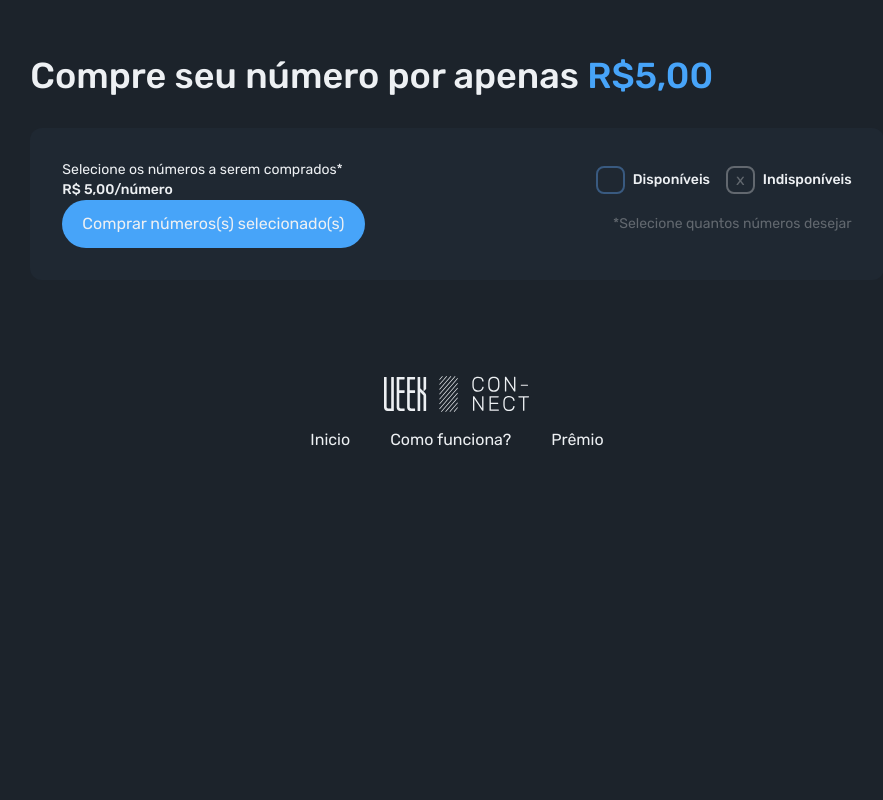
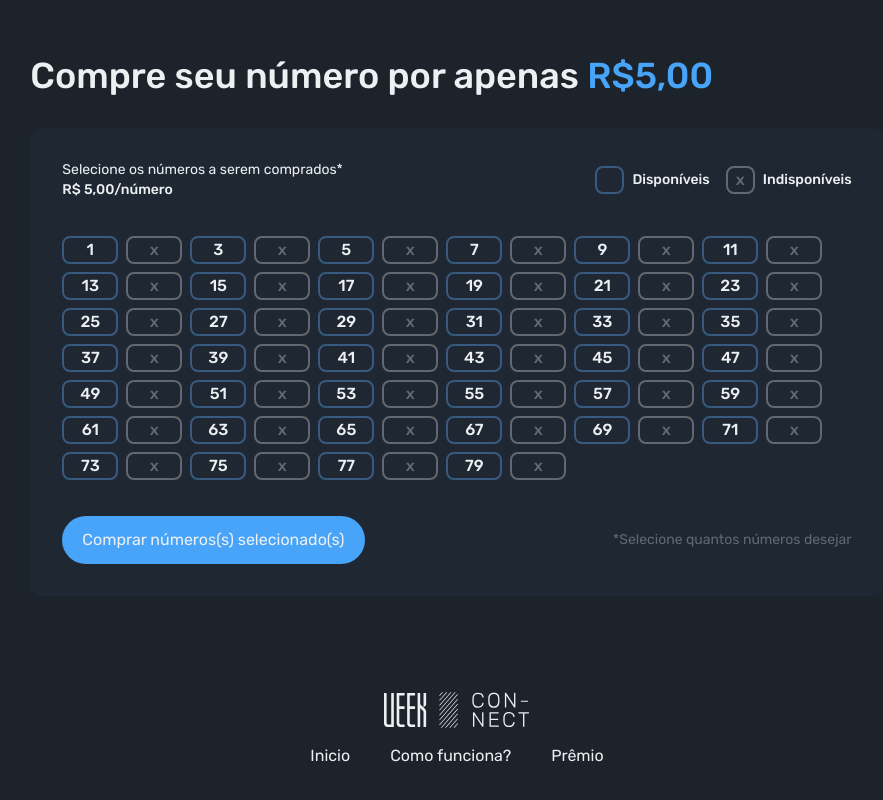
Before and after one commit to rodrigocitadin/ueek, a Next.js app: page / in a window 1280 px wide. Shown: the part 1144-1944 px from the top of the page, without its empty margins (183-1066 px from the left). Before the commit the page ends 1636 px from the top, so only its background shows below. Built offline with nearby package versions, Linux system fonts and the light colour scheme.

Commit message:
showing numbers to select

```diff
--- /dev/null
+++ b/app/components/AvailableBox.tsx
@@ -0,0 +1,12 @@
+import Box from "./Box"
+
+export default function AvailableBox({ children, className }: {
+  children: string
+  className?: string
+}) {
+  return (
+    <Box disabled={false} className={`border-blue text-white w-14 ${className}`}>
+      {children}
+    </Box>
+  )
+}
--- a/app/components/Box.tsx
+++ b/app/components/Box.tsx
@@ -4,7 +4,7 @@ export default function Box({ className, children, disabled }: {
   disabled?: boolean
 }) {
   return (
-    <button disabled={disabled ?? true} className={`border-2 px-2 rounded-lg ${className}`}>
+    <button disabled={disabled ?? true} className={`font-medium items-center border-2 px-2 rounded-lg ${className}`}>
       {children ?? 'x'}
     </button>
   )
--- /dev/null
+++ b/app/components/UnavailableBox.tsx
@@ -0,0 +1,9 @@
+import Box from "./Box"
+
+export default function UnavailableBox({ className }: {
+  className?: string
+}) {
+  return (
+    <Box className={`border-gray-light text-gray-light w-14 ${className}`} />
+  )
+}
--- a/app/sections/Numbers.tsx
+++ b/app/sections/Numbers.tsx
@@ -1,10 +1,19 @@
+import AvailableBox from "../components/AvailableBox";
 import Box from "../components/Box";
 import BuySelectedNumbersButton from "../components/BuySelectedNumbersButton";
 import CannotBuyButton from "../components/CannotBuyButton"
 import SmallText from "../components/SmallText";
 import Title from "../components/Title"
+import UnavailableBox from "../components/UnavailableBox";
 
-const numbers: number[] = [1];
+const numbers: number[] = [...Array(80)].map((_, i) => 1 + i++);
+
+function SelectNumbers() {
+  return numbers.map((v) => v % 2
+    ? <AvailableBox className="mr-2 my-1">{v.toString()}</AvailableBox>
+    : <UnavailableBox className="mr-2 my-1"/>
+  )
+}
 
 function NumbersButton() {
   return numbers.length
@@ -33,6 +42,11 @@ export default function Numbers() {
             </div>
           </div>
         </div>
+
+        <div className="my-8">
+          <SelectNumbers />
+        </div>
+
         <div className="flex justify-between items-center">
           <NumbersButton />
           <SmallText className="!text-gray-light">*Selecione quantos números desejar</SmallText>
```
